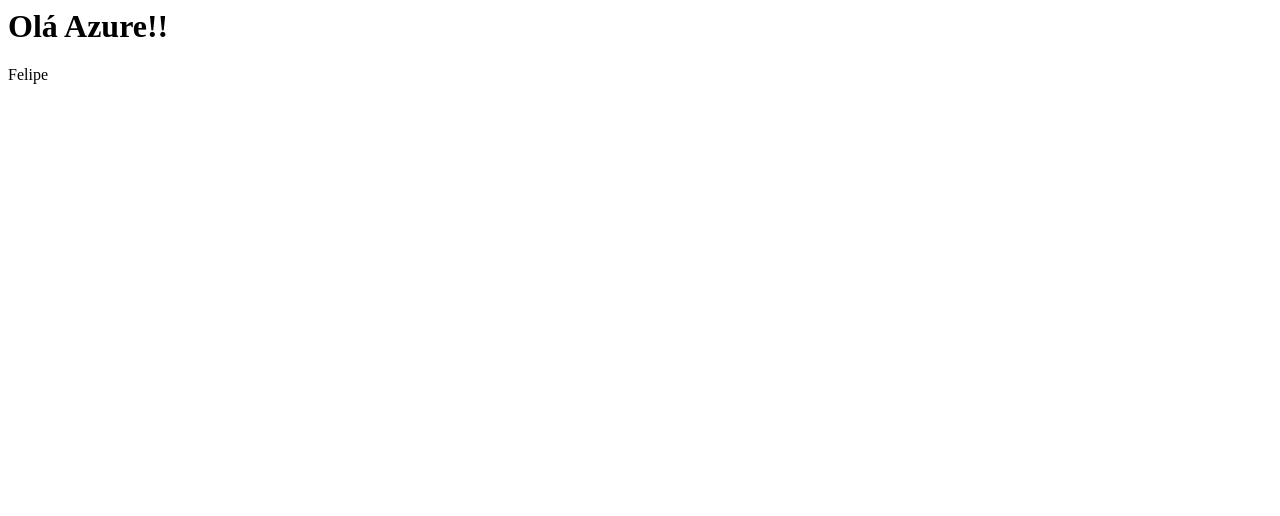
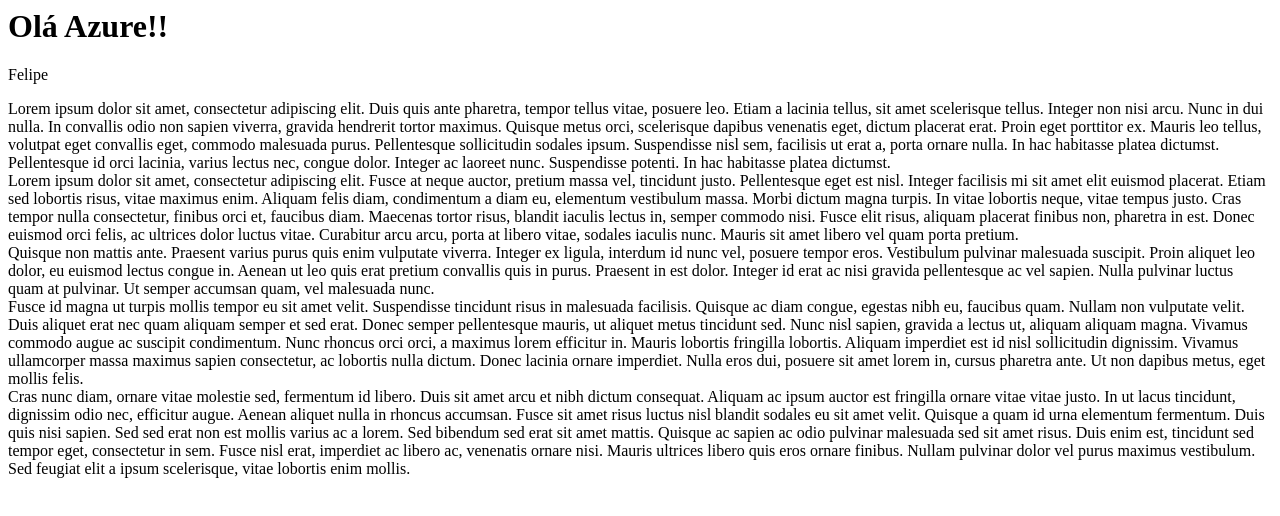
Before and after one commit to Lux-Theris/Hello-Azure-2, a plain HTML site: page index.html in a window 1280 px wide. Drawn offline with Linux system fonts and the light colour scheme.

Commit message:
Adicionando Lorem Ipsum

```diff
--- a/index.html
+++ b/index.html
@@ -5,5 +5,10 @@
   <body>
     <h1> Olá Azure!!</h1>
     <p>Felipe</p>
+    <div>Lorem ipsum dolor sit amet, consectetur adipiscing elit. Duis quis ante pharetra, tempor tellus vitae, posuere leo. Etiam a lacinia tellus, sit amet scelerisque tellus. Integer non nisi arcu. Nunc in dui nulla. In convallis odio non sapien viverra, gravida hendrerit tortor maximus. Quisque metus orci, scelerisque dapibus venenatis eget, dictum placerat erat. Proin eget porttitor ex. Mauris leo tellus, volutpat eget convallis eget, commodo malesuada purus. Pellentesque sollicitudin sodales ipsum. Suspendisse nisl sem, facilisis ut erat a, porta ornare nulla. In hac habitasse platea dictumst. Pellentesque id orci lacinia, varius lectus nec, congue dolor. Integer ac laoreet nunc. Suspendisse potenti. In hac habitasse platea dictumst.</div>
+    <div>Lorem ipsum dolor sit amet, consectetur adipiscing elit. Fusce at neque auctor, pretium massa vel, tincidunt justo. Pellentesque eget est nisl. Integer facilisis mi sit amet elit euismod placerat. Etiam sed lobortis risus, vitae maximus enim. Aliquam felis diam, condimentum a diam eu, elementum vestibulum massa. Morbi dictum magna turpis. In vitae lobortis neque, vitae tempus justo. Cras tempor nulla consectetur, finibus orci et, faucibus diam. Maecenas tortor risus, blandit iaculis lectus in, semper commodo nisi. Fusce elit risus, aliquam placerat finibus non, pharetra in est. Donec euismod orci felis, ac ultrices dolor luctus vitae. Curabitur arcu arcu, porta at libero vitae, sodales iaculis nunc. Mauris sit amet libero vel quam porta pretium.</div>
+    <div>Quisque non mattis ante. Praesent varius purus quis enim vulputate viverra. Integer ex ligula, interdum id nunc vel, posuere tempor eros. Vestibulum pulvinar malesuada suscipit. Proin aliquet leo dolor, eu euismod lectus congue in. Aenean ut leo quis erat pretium convallis quis in purus. Praesent in est dolor. Integer id erat ac nisi gravida pellentesque ac vel sapien. Nulla pulvinar luctus quam at pulvinar. Ut semper accumsan quam, vel malesuada nunc.</div>
+    <div>Fusce id magna ut turpis mollis tempor eu sit amet velit. Suspendisse tincidunt risus in malesuada facilisis. Quisque ac diam congue, egestas nibh eu, faucibus quam. Nullam non vulputate velit. Duis aliquet erat nec quam aliquam semper et sed erat. Donec semper pellentesque mauris, ut aliquet metus tincidunt sed. Nunc nisl sapien, gravida a lectus ut, aliquam aliquam magna. Vivamus commodo augue ac suscipit condimentum. Nunc rhoncus orci orci, a maximus lorem efficitur in. Mauris lobortis fringilla lobortis. Aliquam imperdiet est id nisl sollicitudin dignissim. Vivamus ullamcorper massa maximus sapien consectetur, ac lobortis nulla dictum. Donec lacinia ornare imperdiet. Nulla eros dui, posuere sit amet lorem in, cursus pharetra ante. Ut non dapibus metus, eget mollis felis.</div>
+    <div>Cras nunc diam, ornare vitae molestie sed, fermentum id libero. Duis sit amet arcu et nibh dictum consequat. Aliquam ac ipsum auctor est fringilla ornare vitae vitae justo. In ut lacus tincidunt, dignissim odio nec, efficitur augue. Aenean aliquet nulla in rhoncus accumsan. Fusce sit amet risus luctus nisl blandit sodales eu sit amet velit. Quisque a quam id urna elementum fermentum. Duis quis nisi sapien. Sed sed erat non est mollis varius ac a lorem. Sed bibendum sed erat sit amet mattis. Quisque ac sapien ac odio pulvinar malesuada sed sit amet risus. Duis enim est, tincidunt sed tempor eget, consectetur in sem. Fusce nisl erat, imperdiet ac libero ac, venenatis ornare nisi. Mauris ultrices libero quis eros ornare finibus. Nullam pulvinar dolor vel purus maximus vestibulum. Sed feugiat elit a ipsum scelerisque, vitae lobortis enim mollis.</div>
   </body>
 </html>
```
